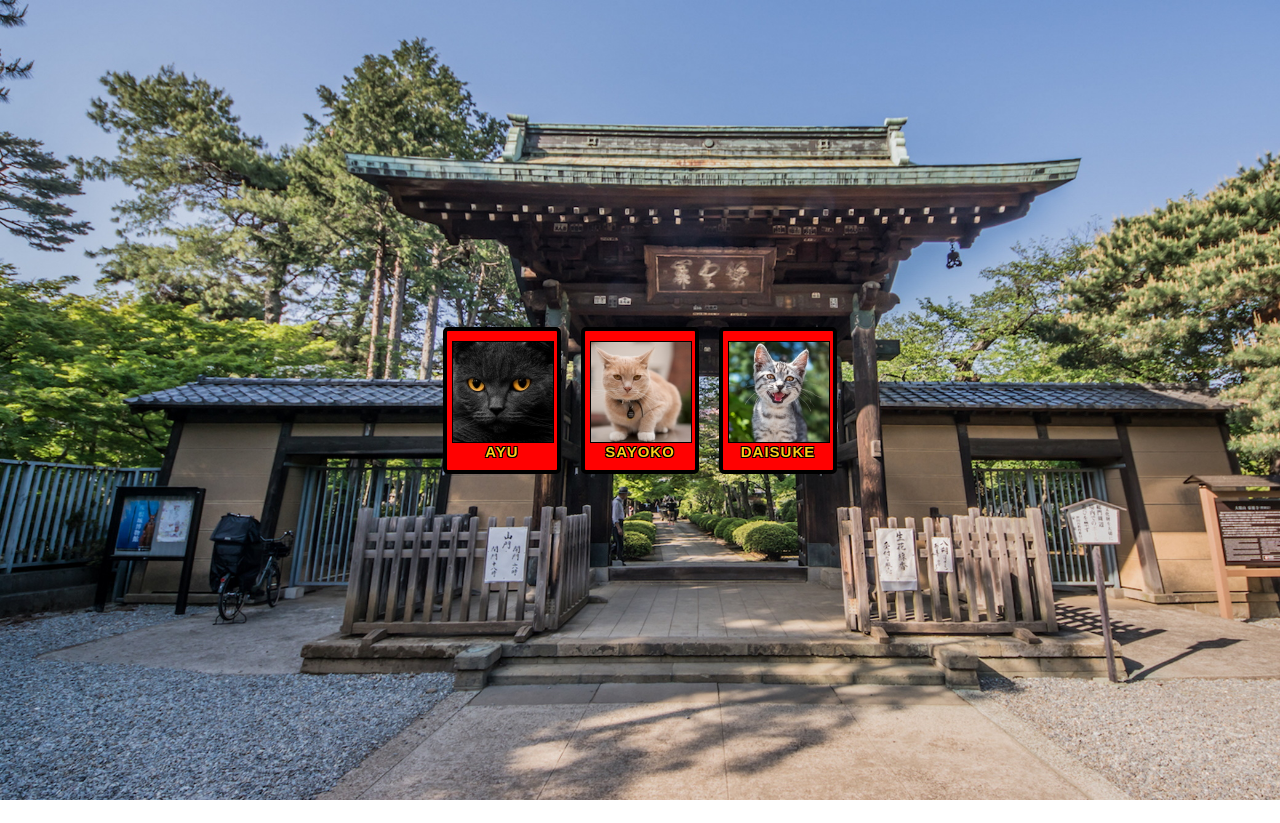
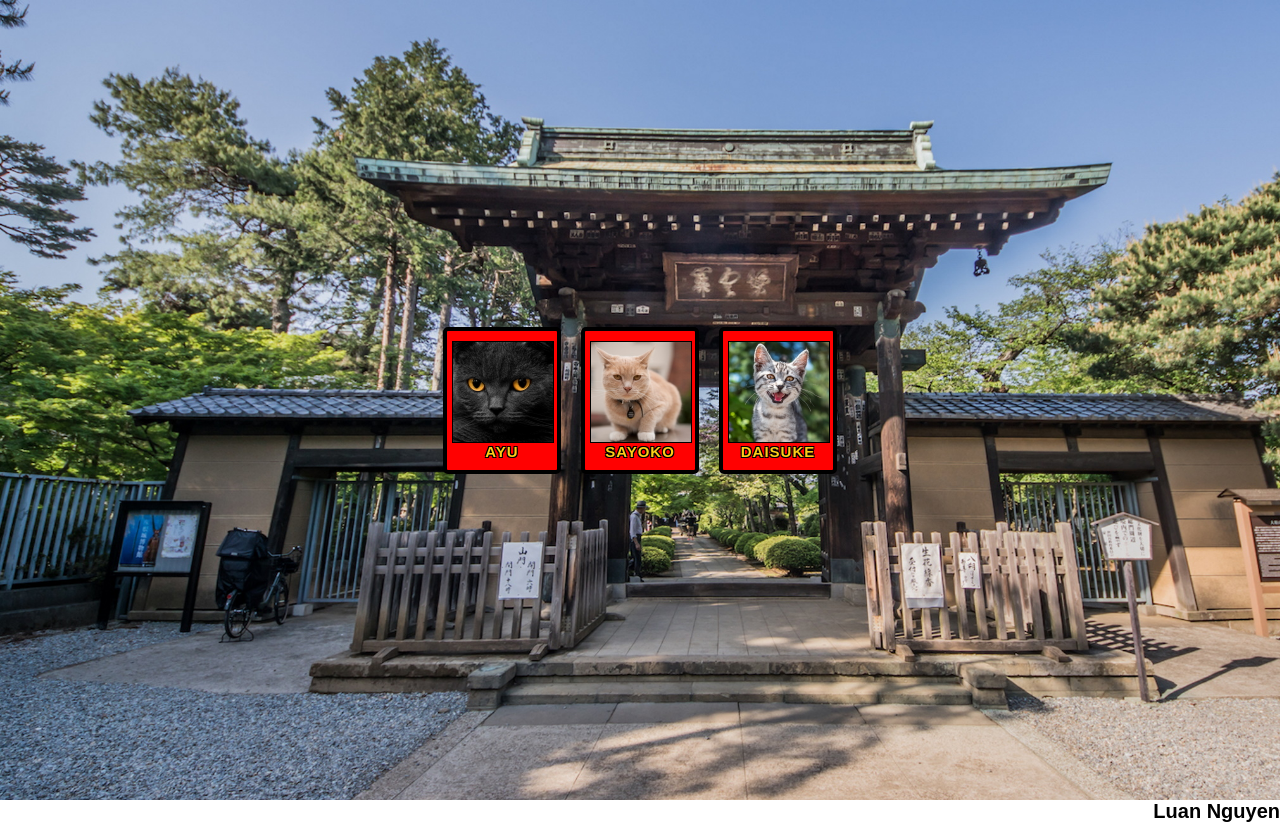
Before and after one commit to luan-nguyen20/cats, a plain HTML site: page index.html in a window 1280 px wide. Before the commit the page ends 800 px from the top, so only its background shows below. Drawn offline with Linux system fonts and the light colour scheme.

Commit message:
add footer

```diff
--- a/index.html
+++ b/index.html
@@ -31,6 +31,8 @@
         <audio data-key="65" src="audio/angry4.wav"></audio>
         <audio data-key="83" src="audio/kitten4.wav"></audio>
         <audio data-key="68" src="audio/cat2.wav"></audio>
+
+        <footer>Luan Nguyen</footer>
     </body>
     <script src="script.js"></script>
 </html>
--- a/style.css
+++ b/style.css
@@ -14,6 +14,7 @@ body,html {
 .keys {
     display: flex;
     flex: 1;
+    flex-wrap: wrap;
     min-height: 100vh;
     align-items: center;
     justify-content: center;
@@ -75,3 +76,11 @@ img {
 		-1px 1px 0 #000,
 		1px 1px 0 #000;
   }
+
+  /*style for footer*/
+  footer{
+      text-align: right;
+      font-size: 2rem;
+      font-weight: bold;
+      background: white;
+  }
```
